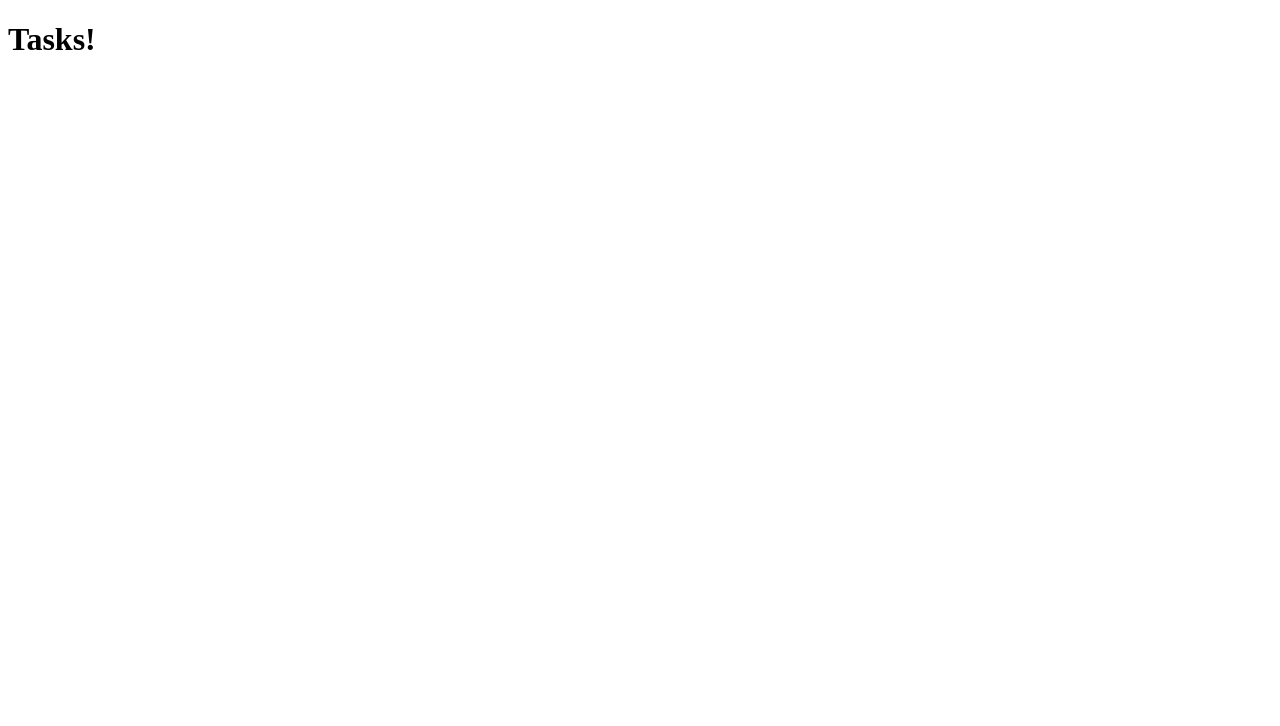
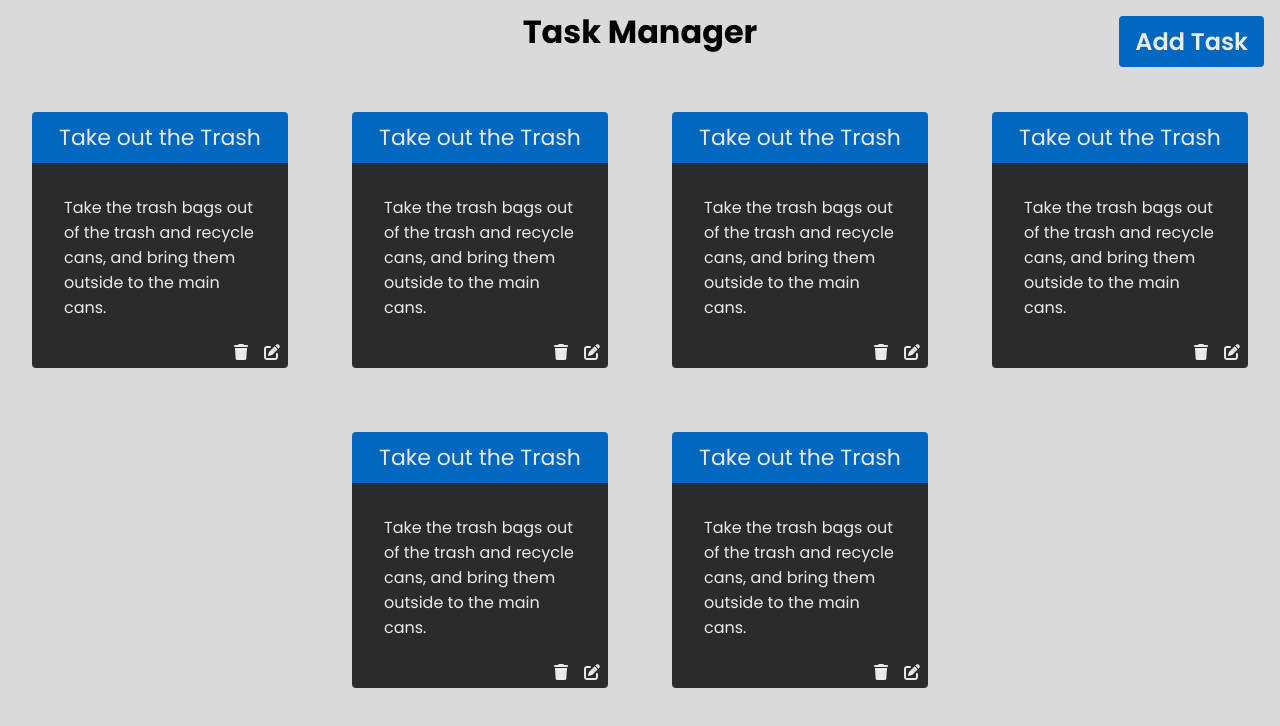
Before and after one commit to Ragingfury6/TaskManager1, a plain HTML site: page public/index.html in a window 1280 px wide. Drawn offline with Linux system fonts and the light colour scheme.

Commit message:
Added HTML and mongodb connection

```diff
--- a/public/index.html
+++ b/public/index.html
@@ -4,9 +4,71 @@
     <meta charset="UTF-8">
     <meta http-equiv="X-UA-Compatible" content="IE=edge">
     <meta name="viewport" content="width=device-width, initial-scale=1.0">
+    <link rel="preconnect" href="https://fonts.googleapis.com">
+    <link rel="preconnect" href="https://fonts.gstatic.com" crossorigin>
+    <link href="https://fonts.googleapis.com/css2?family=Poppins:wght@300;400;600;700&display=swap" rel="stylesheet">
+    <script src="https://kit.fontawesome.com/98a50fb53a.js" crossorigin="anonymous"></script>
+    <link rel="stylesheet" href="./styles.css">
     <title>Tasks</title>
 </head>
 <body>
-    <h1>Tasks!</h1>
+    <h1 class="text-center">Task Manager</h1>
+    <button class="add-task">Add Task</button>
+    <section class="container flex flex-wrap justify-center">
+        <div class="card pi-6 grid">
+            <div class="card__banner grid">Take out the Trash</div>
+            <div class="card__content">
+                <div class="card__description">Take the trash bags out of the trash and recycle cans, and bring them outside to the main cans.</div>
+            <div class="icons">
+                <i class="fa-solid fa-trash"></i>
+                <i class="fa-solid fa-pen-to-square"></i>
+            </div></div>
+        </div>
+        <div class="card pi-6 grid">
+            <div class="card__banner grid">Take out the Trash</div>
+            <div class="card__content">
+                <div class="card__description">Take the trash bags out of the trash and recycle cans, and bring them outside to the main cans.</div>
+            <div class="icons">
+                <i class="fa-solid fa-trash"></i>
+                <i class="fa-solid fa-pen-to-square"></i>
+            </div></div>
+        </div>
+        <div class="card pi-6 grid">
+            <div class="card__banner grid">Take out the Trash</div>
+            <div class="card__content">
+                <div class="card__description">Take the trash bags out of the trash and recycle cans, and bring them outside to the main cans.</div>
+            <div class="icons">
+                <i class="fa-solid fa-trash"></i>
+                <i class="fa-solid fa-pen-to-square"></i>
+            </div></div>
+        </div>
+        <div class="card pi-6 grid">
+            <div class="card__banner grid">Take out the Trash</div>
+            <div class="card__content">
+                <div class="card__description">Take the trash bags out of the trash and recycle cans, and bring them outside to the main cans.</div>
+            <div class="icons">
+                <i class="fa-solid fa-trash"></i>
+                <i class="fa-solid fa-pen-to-square"></i>
+            </div></div>
+        </div>
+        <div class="card pi-6 grid">
+            <div class="card__banner grid">Take out the Trash</div>
+            <div class="card__content">
+                <div class="card__description">Take the trash bags out of the trash and recycle cans, and bring them outside to the main cans.</div>
+            <div class="icons">
+                <i class="fa-solid fa-trash"></i>
+                <i class="fa-solid fa-pen-to-square"></i>
+            </div></div>
+        </div>
+        <div class="card pi-6 grid">
+            <div class="card__banner grid">Take out the Trash</div>
+            <div class="card__content">
+                <div class="card__description">Take the trash bags out of the trash and recycle cans, and bring them outside to the main cans.</div>
+            <div class="icons">
+                <i class="fa-solid fa-trash"></i>
+                <i class="fa-solid fa-pen-to-square"></i>
+            </div></div>
+        </div>
+    </section>
 </body>
 </html>
--- /dev/null
+++ b/public/styles.css
@@ -0,0 +1,127 @@
+:root{
+    --ff-body:'Poppins', sans-serif;
+
+    --fs-body:18px;
+    --fs-heading:24px;
+    --fs-xlg:32px;
+
+    --fw-light:300;
+    --fw-body:400;
+    --fw-heading:700;
+
+    --size-1:0.25rem;
+    --size-2:0.5rem;
+    --size-3:0.75rem;
+    --size-4:1rem;
+    --size-5:1.5rem;
+    --size-6:2rem;
+    --size-7:3rem;
+    --size-8:4rem;
+
+    --p-6: 2rem;
+
+    --clr-accent-400:rgb(33, 108, 173);
+}
+
+*,*::before,*::after{
+    box-sizing: border-box;
+    margin: 0;
+    padding: 0;
+    font:inherit;
+}
+/* Block */
+body{
+    background-color: #dadada;
+}
+h1{
+    font-size:var(--fs-xlg);
+    font-weight: var(--fw-heading);
+    font-family: var(--ff-body);
+    margin-block-start:var(--size-4);
+    line-height:1;
+}
+.fa-trash, .fa-pen-to-square{
+    cursor: pointer;
+    transition: 200ms ease color;
+}
+.fa-trash:hover{
+    color:rgb(222 59 59);
+}
+.fa-pen-to-square:hover{
+    color:rgb(2 103 190);
+}
+
+/* Element */
+.add-task{
+font-family: var(--ff-body);
+font-size: var(--fs-heading);
+font-weight: 600;
+background:hsl(208, 98%, 38%);
+color: rgb(234, 234, 234);
+padding:var(--size-2) var(--size-4);
+border:0;
+border-radius: var(--size-1);
+cursor: pointer;
+position: fixed;
+top:var(--size-4);
+right:var(--size-4);
+transition: 200ms ease background-color;
+}
+.add-task:hover{
+    background-color:hsl(208, 98%, 20%);
+}
+.container{
+    margin-inline: var(--size-6);
+    margin-block:var(--size-8);
+    gap: var(--size-8);
+    font-family: var(--ff-body);
+}
+.card{
+  max-width:16rem;
+  aspect-ratio: 1;
+  border-radius: var(--size-1);
+  grid-template-rows: 20% 80%;
+  color:rgb(234, 234, 234);
+}
+.card__banner{
+    background-color: rgb(2 103 190);
+    width:100%;
+    border-top-left-radius: var(--size-1);
+    border-top-right-radius: var(--size-1);
+    place-items: center;
+    font-size:22px;
+}
+.card__content{
+    padding: var(--size-6);
+    background: #2b2b2b;
+    border-bottom-left-radius: var(--size-1);
+    border-bottom-right-radius: var(--size-1);
+    position: relative;
+}
+.icons{
+    position: absolute;
+    right: var(--size-2);
+    bottom: var(--size-2);
+    display: flex;
+    gap: var(--size-4);
+}
+
+/* Utility Classes */
+.flex{
+    display: flex;
+}
+.grid{
+    display: grid;
+}
+.flex-wrap{
+    flex-wrap: wrap;
+}
+.justify-center{
+    justify-content: center;
+}
+.text-center{
+    text-align: center;
+}
+/* .pi-6{
+    padding-inline:var(--size-6);
+} */
```
Also changed, not shown: db/connect.js (added, +11 -0 lines), models/Cars.js (added, +27 -0 lines), models/Task.js (added, +21 -0 lines), populate.js (added, +18 -0 lines), products.json (added, +32 -0 lines), 2 other files.
